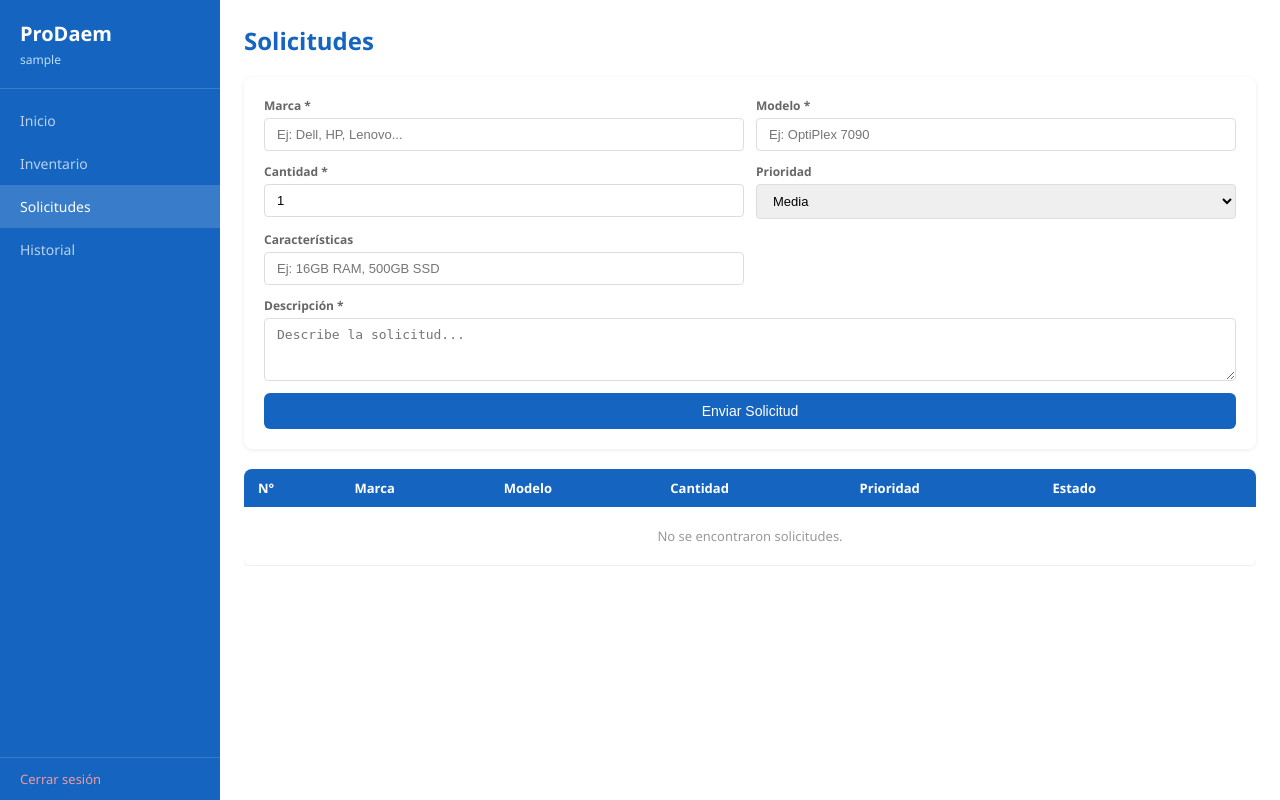
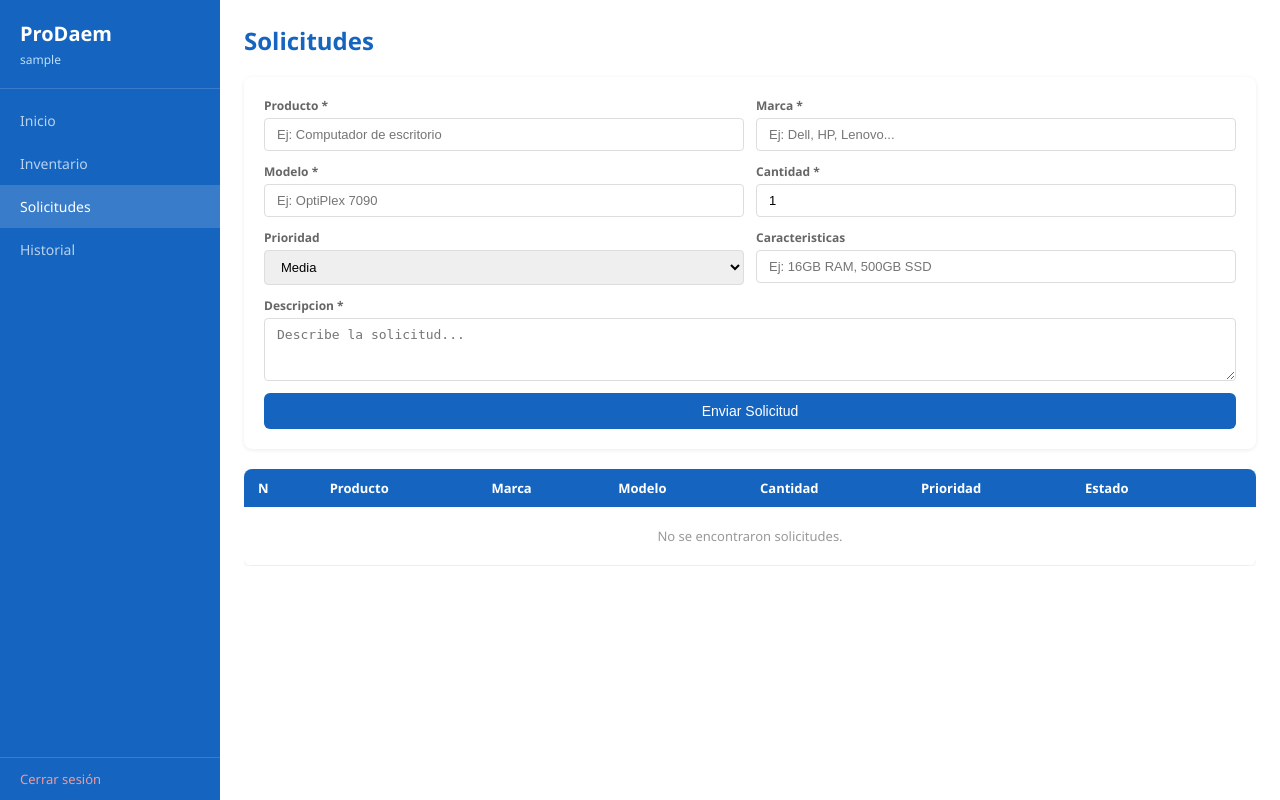
Before and after one commit to javierazambranoch/proddaem-inventario, a Flask app: page /solicitudes in a window 1280 px wide. Run offline with Flask 3, Linux system fonts and the light colour scheme; the visitor is signed in with stand-in values (Sample User, id 1); data that the repository does not hold is empty; some libraries are stand-ins or nearby versions.

Commit message:
Solicitudes: add all 7 fields (producto, marca, modelo, cantidad, prioridad, caracteristicas, descripcion)

```diff
--- a/web/app.py
+++ b/web/app.py
@@ -382,6 +382,7 @@ def sol_enviar():
     id_usuario = session["id_usuario"]
     id_est = session["id_establecimiento"]
 
+    producto = request.form.get("producto", "").strip()
     marca = request.form.get("marca", "").strip()
     modelo = request.form.get("modelo", "").strip()
     cantidad = request.form.get("cantidad", "").strip()
@@ -389,8 +390,8 @@ def sol_enviar():
     caracteristicas = request.form.get("caracteristicas", "").strip()
     descripcion = request.form.get("descripcion", "").strip()
 
-    if not marca or not modelo or not cantidad or not descripcion:
-        flash("Marca, modelo, cantidad y descripción son obligatorios.", "warning")
+    if not producto or not marca or not modelo or not cantidad or not descripcion:
+        flash("Producto, marca, modelo, cantidad y descripción son obligatorios.", "warning")
         return redirect(url_for("solicitudes"))
 
     try:
@@ -409,14 +410,14 @@ def sol_enviar():
             (nombre_producto, nro_serie, cantidad, caracteristicas,
              estado, descripcion, prioridad, id_usuario, id_establecimiento)
             VALUES (%s,%s,%s,%s,%s,%s,%s,%s,%s)""",
-            (marca, modelo, cantidad_num,
+            (producto, f"{marca} {modelo}", cantidad_num,
              caracteristicas if caracteristicas else None,
              "pendiente", descripcion, prioridad, id_usuario, id_est)
         )
         conn.commit()
         conn.close()
 
-        registrar_historial(id_usuario, f"Envío de solicitud: '{marca} {modelo}' (cantidad: {cantidad_num})")
+        registrar_historial(id_usuario, f"Envío de solicitud: '{producto} {marca} {modelo}' (cantidad: {cantidad_num})")
         flash("Solicitud enviada correctamente.", "success")
 
     except Exception as e:
--- a/web/templates/solicitudes.html
+++ b/web/templates/solicitudes.html
@@ -18,6 +18,10 @@
 
 {% if not es_daem %}
 <form method="POST" action="{{ url_for('sol_enviar') }}" class="formulario">
+    <div class="campo">
+        <label>Producto *</label>
+        <input type="text" name="producto" required placeholder="Ej: Computador de escritorio">
+    </div>
     <div class="campo">
         <label>Marca *</label>
         <input type="text" name="marca" required placeholder="Ej: Dell, HP, Lenovo...">
@@ -40,11 +44,11 @@
         </select>
     </div>
     <div class="campo">
-        <label>Características</label>
+        <label>Caracteristicas</label>
         <input type="text" name="caracteristicas" placeholder="Ej: 16GB RAM, 500GB SSD">
     </div>
     <div class="campo" style="grid-column: 1 / -1;">
-        <label>Descripción *</label>
+        <label>Descripcion *</label>
         <textarea name="descripcion" rows="3" required placeholder="Describe la solicitud..."></textarea>
     </div>
     <button type="submit" class="btn-guardar">Enviar Solicitud</button>
@@ -55,7 +59,8 @@
 <table class="tabla">
     <thead>
         <tr>
-            <th>N°</th>
+            <th>N</th>
+            <th>Producto</th>
             <th>Marca</th>
             <th>Modelo</th>
             <th>Cantidad</th>
@@ -66,10 +71,12 @@
     </thead>
     <tbody>
         {% for s in solicitudes %}
+        {% set parts = s[2].split(' ', 1) if s[2] else [] %}
         <tr>
             <td>{{ s[0] }}</td>
             <td>{{ s[1] }}</td>
-            <td>{{ s[2] if s[2] else '-' }}</td>
+            <td>{{ parts[0] if parts else '-' }}</td>
+            <td>{{ parts[1] if parts|length > 1 else '-' }}</td>
             <td>{{ s[3] }}</td>
             <td><span class="badge badge-prioridad">{{ s[4] }}</span></td>
             <td>
@@ -90,7 +97,7 @@
             </td>
             <td>
                 <form method="POST" action="{{ url_for('sol_eliminar', id_solicitud=s[0]) }}" class="inline"
-                      onsubmit="return confirm('¿Eliminar solicitud N° {{ s[0] }}?')">
+                      onsubmit="return confirm('Eliminar solicitud N {{ s[0] }}?')">
                     <input type="hidden" name="est_filtro" value="{{ est_filtro }}">
                     <button type="submit" class="btn-eliminar" title="Eliminar">&#10005;</button>
                 </form>
@@ -98,7 +105,7 @@
         </tr>
         {% endfor %}
         {% if not solicitudes %}
-        <tr><td colspan="7" class="vacio">No se encontraron solicitudes.</td></tr>
+        <tr><td colspan="8" class="vacio">No se encontraron solicitudes.</td></tr>
         {% endif %}
     </tbody>
 </table>
```
